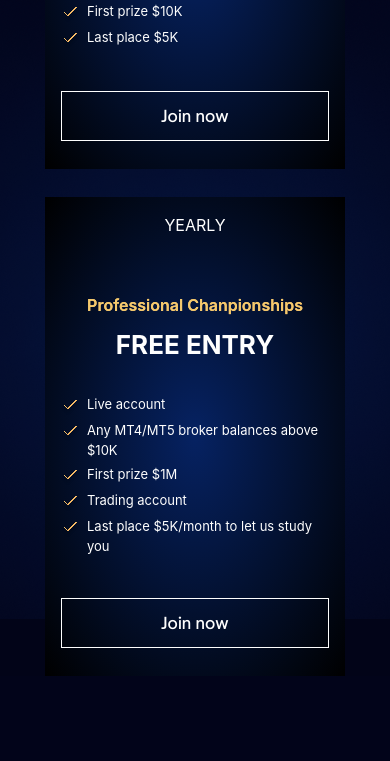
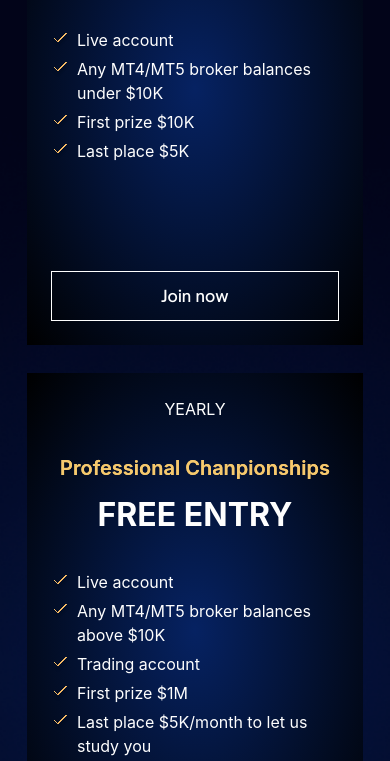
Before and after one commit to satel33/traderflow, a Gatsby site: page /competitions in a window 390 px wide. Shown: the part 935-1696 px from the top of the page. Built offline with nearby package versions, Linux system fonts and the light colour scheme; Gatsby itself is replaced by a stand-in of ours; what @onflow/fcl, tailwind-clip-path would draw is missing.

Commit message:
update competitions page to mobile responsive

```diff
--- a/src/pages/competitions.js
+++ b/src/pages/competitions.js
@@ -14,32 +14,32 @@
   const handleClose = () => setOpen(false)
   return (
     <>
-      <section className="bg-[url(../images/competitions-back-desktop.png)] overflow-hidden bg-competition-pos bg-no-repeat">
+      <section className="bg-[url(../images/competitions-back-desktop.png)] overflow-hidden bg-competition-pos bg-no-repeat bg-cover">
         <Header handleOpen={handleOpen} />
         <Modal open={open} handleClose={handleClose} />
         <h1 className="font-heading font-bold text-[36px] sm:text-[56px] text-white text-center mb-[30px] mt-[30px]">Trading <span className="text-[#F5C96D] bg-gradient-to-r from-[#F5C96D] to-[#F5B160] fill-transparent bg-clip-text duration-300 ease-in-out">Competitions</span></h1>
-        <div className="max-w-[1440px] xl:px-[72px] px-[10px] flex justify-between mx-auto max-lg:flex-col ">
+        <div className="max-w-[1440px] xl:px-[72px] px-[10px] flex justify-between mx-auto max-lg:flex-col lg:mb-[251px] mb-[159px]">
           {
             trading__data.map((item, idx) => {
               return (
-                <div key={idx} className={`group w-[300px] sm:w-[348px] sm:h-auto lg:h-[640px] p-4 lg:w-[330px] xxl:w-[380px] lg:p-5 xl:w-[418px]  xl:p-8 mt-7 flex flex-col bg-[radial-gradient(ellipse_at_center,_var(--tw-gradient-stops))] hover:from-[#f5b86466] hover:to-[#ffe9b000] from-[#062262] to-[#000000] cursor-pointer ${idx === 0
+                <div key={idx} className={`group w-[336px] h-[514px] lg:w-[348px] lg:h-[640px] p-6  xxl:w-[380px] lg:p-5 xl:w-[418px]  xl:p-8 mt-7 flex flex-col bg-[radial-gradient(ellipse_at_center,_var(--tw-gradient-stops))] hover:from-[#f5b86466] hover:to-[#ffe9b000] from-[#062262] to-[#000000] cursor-pointer ${idx === 0
                   ? "clip-path-polygon-[9%_0,_100%_0,_100%_100%,_0_100%,_0_6%]" : idx === 2 ? "clip-path-polygon-[100%_0,_100%_95%,_92%_100%,_0_100%,_0_0]"
                     : ""
                   } max-xl:mx-auto  duration-300 ease-in-out`}>
-                  <h4 className="text-center font-normal text-[16px] sm:text-[20px] mb-[56px] text-white ">{item.period}</h4>
-                  <h5 className="text-center font-semibold text-[#F5C96D] bg-gradient-to-r from-[#F5C96D] to-[#F5B160] fill-transparent bg-clip-text mb-2">{item.competition}</h5>
-                  <p className="text-center font-body font-bold text-[26px] sm:text-[32px] mb-[34px] sm:mb-[64px] text-white">{item.cost}</p>
+                  <h4 className="text-center font-normal text-[16px] mb-[32px] lg:mb-[56px] text-white ">{item.period}</h4>
+                  <h5 className="text-center font-semibold text-[20px]  text-[#F5C96D] bg-gradient-to-r from-[#F5C96D] to-[#F5B160] fill-transparent bg-clip-text mb-2">{item.competition}</h5>
+                  <p className="text-center font-body font-bold text-[32px] mb-[34px] lg:mb-[64px] text-white">{item.cost}</p>
                   <ul>
                     {item.benefits.map((item, idx) => {
                       return (
                         <li key={item + idx} className="flex items-start mb-2">
-                          <img src={CheckIconYellow} alt='Yellow check' className="w-[18px] h-[18px] sm:w-[24px] sm:h-[24px]" />
-                          <p className="pl-2 font-normal text-[13px] sm:text-[20px] text-white mt-[-3px] sm:mt-[-7px]">{item}</p>
+                          <img src={CheckIconYellow} alt='Yellow check' className="w-[18px] h-[18px] lg:w-[24px] lg:h-[24px]" />
+                          <p className="pl-2 font-normal text-[16px] lg:text-[20px] text-white mt-[-3px] lg:mt-[-7px]">{item}</p>
                         </li>
                       )
                     })}
                   </ul>
-                  <div className="mt-[34px] mb-3 lg:mb-0 lg:mt-auto">
+                  <div className="mb-0 mt-auto">
                     <Button type="secondary" clsName="relative w-full group-hover:bg-white group-hover:text-black py-[10px]" onClick={handleOpen}>Join now</Button>
                   </div>
                 </div>
--- a/src/utils/staticData.js
+++ b/src/utils/staticData.js
@@ -317,7 +317,7 @@
   period: 'YEARLY',
   competition: 'Professional Chanpionships',
   cost: 'FREE ENTRY',
-  benefits: ['Live account', 'Any MT4/MT5 broker balances above $10K', 'First prize $1M', 'Trading account', 'Last place $5K/month to let us study you']
+  benefits: ['Live account', 'Any MT4/MT5 broker balances above $10K', 'Trading account', 'First prize $1M', 'Last place $5K/month to let us study you']
 }]
 export const header_links = [
   { name: "Community Fund", to: "/community-fund" },
```
